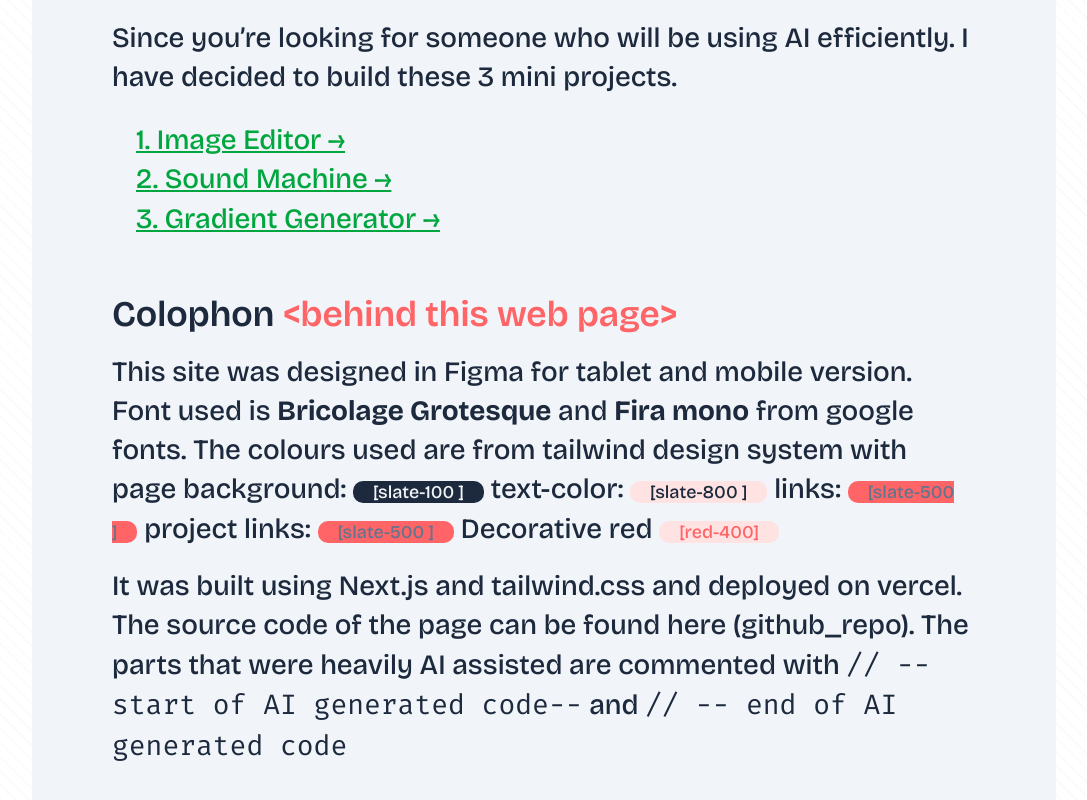
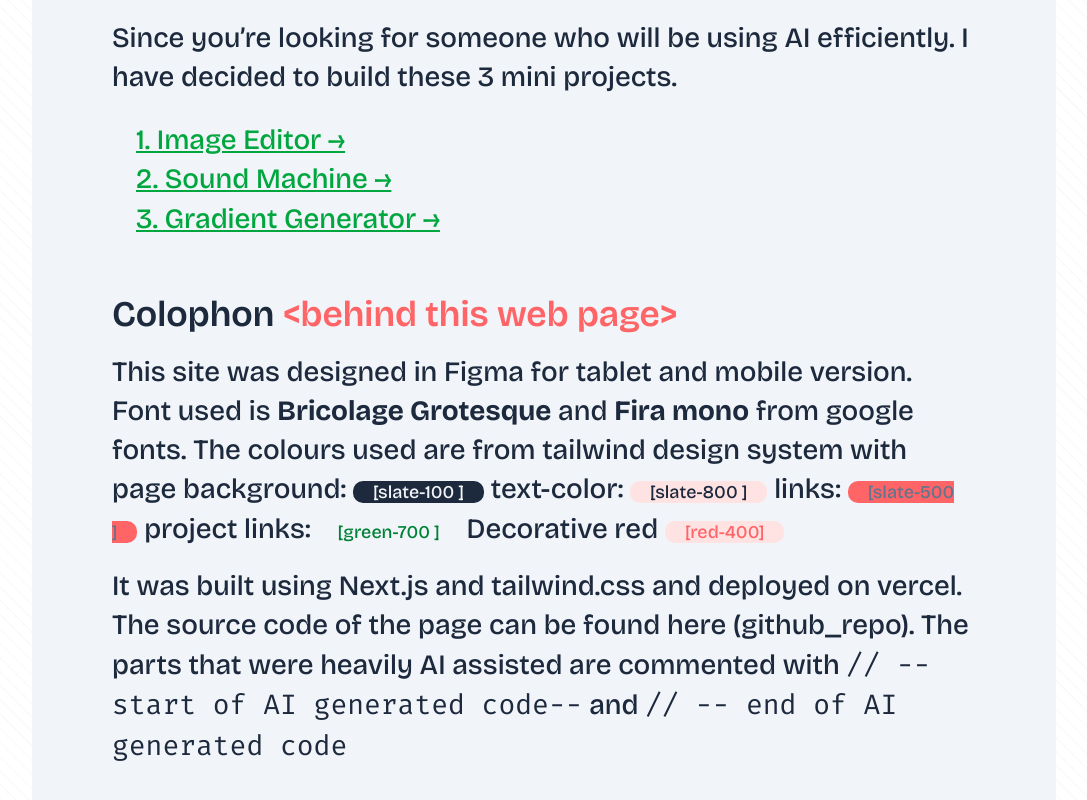
Before and after one commit to kazoomarc/mwala-application-for-tau, a Next.js app: page / in a window 1280 px wide. Shown: the part 723-1523 px from the top of the page, without its empty margins (96-1183 px from the left). Built offline with nearby package versions, Linux system fonts and the light colour scheme.

Commit message:
rename colors in project links desc

```diff
--- a/app/page.tsx
+++ b/app/page.tsx
@@ -150,8 +150,8 @@ export default function Home() {
                 [slate-500 ]
               </span>{" "}
               project links:{" "}
-              <span className="bg-red-400 text-slate-500 rounded-lg px-5 text-[18px]">
-                [slate-500 ]
+              <span className="bg-slate-100 text-green-700 rounded-lg px-5 text-[18px]">
+                [green-700 ]
               </span>{" "}
               Decorative red{" "}
               <span className="bg-red-100 text-red-400 rounded-lg px-5 text-[18px]">
```
